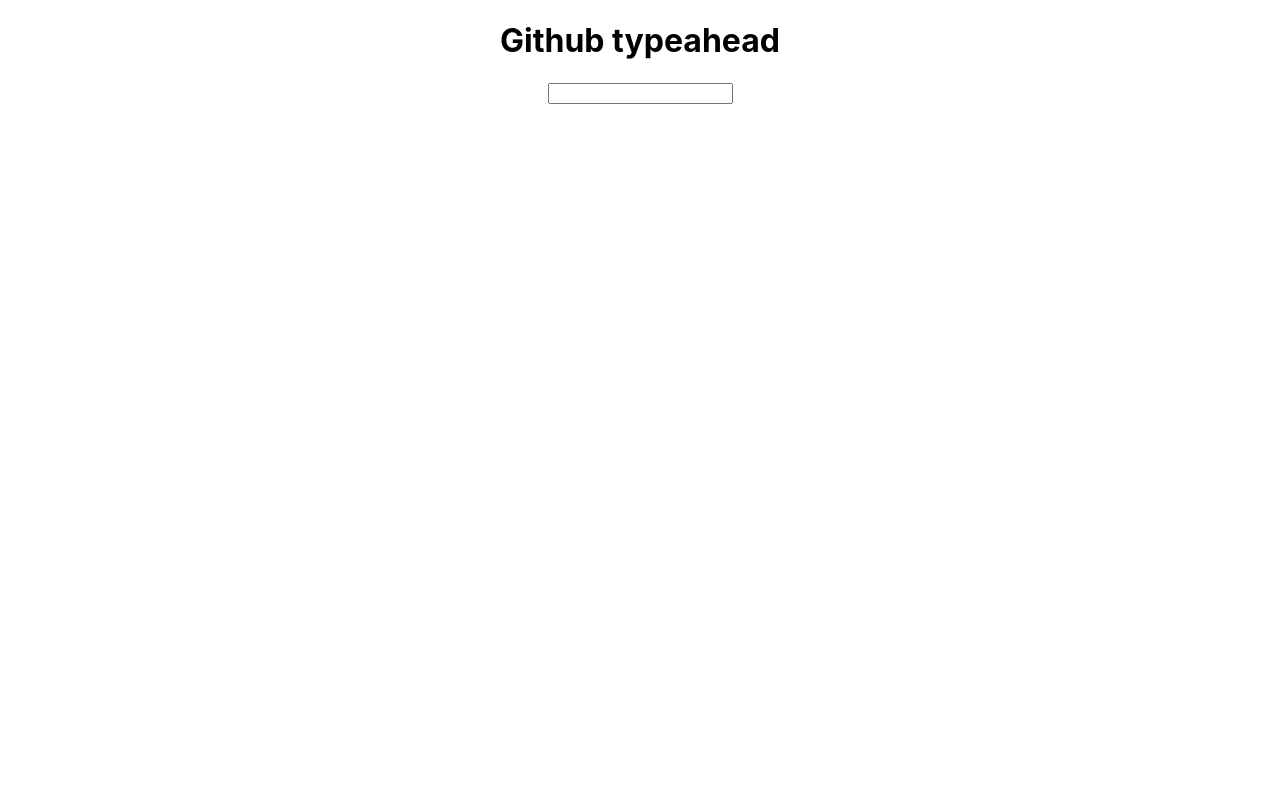
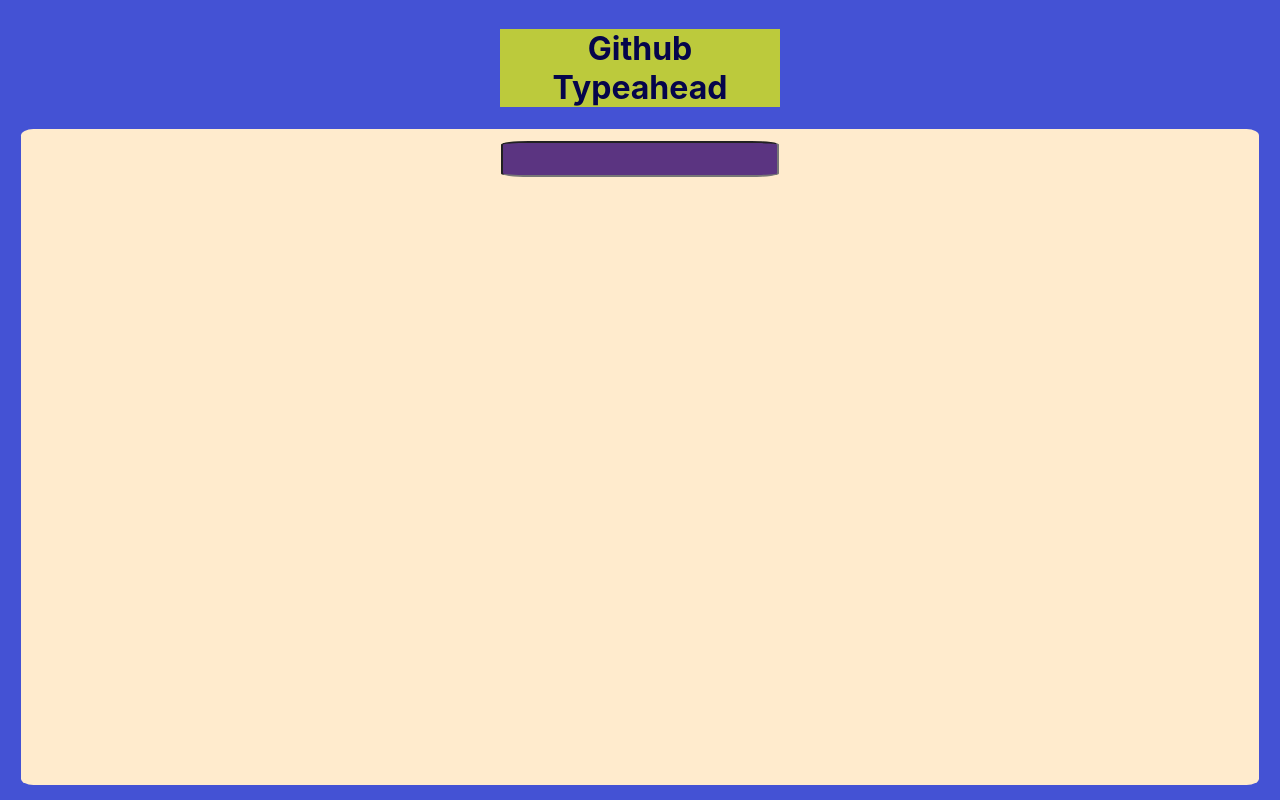
Before and after one commit to DimitriGoderidze94/Github-typeahead, a React (Create React App) app: page / in a window 1280 px wide. Built offline with nearby package versions, Linux system fonts and the light colour scheme.

Commit message:
mainly style changes

```diff
--- a/public/index.html
+++ b/public/index.html
@@ -1,43 +1,21 @@
 <!DOCTYPE html>
 <html lang="en">
+
 <head>
   <meta charset="utf-8" />
   <link rel="icon" href="%PUBLIC_URL%/favicon.ico" />
   <meta name="viewport" content="width=device-width, initial-scale=1" />
   <meta name="theme-color" content="#000000" />
-    <meta
-      name="description"
-      content="Web site created using create-react-app"
-    />
+  <meta name="description" content="Web site created using create-react-app" />
   <link rel="apple-touch-icon" href="%PUBLIC_URL%/logo192.png" />
-    <!--
-      manifest.json provides metadata used when your web app is installed on a
-      user's mobile device or desktop. See https://developers.google.com/web/fundamentals/web-app-manifest/
-    -->
   <link rel="manifest" href="%PUBLIC_URL%/manifest.json" />
-    <!--
-      Notice the use of %PUBLIC_URL% in the tags above.
-      It will be replaced with the URL of the `public` folder during the build.
-      Only files inside the `public` folder can be referenced from the HTML.
+  <title>React Typhead</title>
+</head>
 
-      Unlike "/favicon.ico" or "favicon.ico", "%PUBLIC_URL%/favicon.ico" will
-      work correctly both with client-side routing and a non-root public URL.
-      Learn how to configure a non-root public URL by running `npm run build`.
-    -->
-    <title>React App</title>
-  </head>
 <body>
   <noscript>You need to enable JavaScript to run this app.</noscript>
   <div id="root"></div>
-    <!--
-      This HTML file is a template.
-      If you open it directly in the browser, you will see an empty page.
 
-      You can add webfonts, meta tags, or analytics to this file.
-      The build step will place the bundled scripts into the <body> tag.
+</body>
 
-      To begin the development, run `npm start` or `yarn start`.
-      To create a production bundle, use `npm run build` or `yarn build`.
-    -->
-  </body>
 </html>
--- a/src/App.js
+++ b/src/App.js
@@ -1,6 +1,5 @@
 import Autocomplete from './components/Autocomplete';
 import React, { useEffect, useState } from "react";
-
 
 function App() {
   const [suggestions, setSuggestions] = useState([]);
@@ -9,47 +8,49 @@
   const [showSuggestions, setShowSuggestions] = useState(false);
   const [input, setInput] = useState("");
   const [avatarArray, setAvatarArray] = useState([]);
+  const [requestStatus, setRequestStatus] = useState(true)
+
 
   useEffect(() => {
-    if (input != "") {
-      fetch("https://api.github.com/search/users?q=" + input, {
-        headers: {
+    if (input !== "") {
+      fetch("https://api.github.com/search/users?q=" + input + "&page=1&per_page=100%3E", {
 
-        },
-        name: input
       }
       )
         .then(response => response.json())
         .then(data => {
           let nameArr = [];
           let avatarArr = [];
-          for (let i = 0; i < data["items"].length; i++) {
-            if (data["items"][i]["login"].toLowerCase().includes(input.toLowerCase())) {
-              nameArr.push(data["items"][i]["login"]);
-              avatarArr.push(data["items"][i]["avatar_url"])
+          if (data.message) {
+            setRequestStatus(false)
+          } else {
+            if (data["items"]) {
+              for (let i = 0; i < data["items"].length; i++) {
+                if (data["items"][i]["login"].toLowerCase().includes(input.toLowerCase())) {
+                  nameArr.push(data["items"][i]["login"]);
+                  avatarArr.push(data["items"][i]["avatar_url"])
+                }
+              }
             }
+            setRequestStatus(true);
           }
-          console.log(nameArr)
-          const filtered = nameArr.filter(
-            (name) =>
-              name.toLowerCase().includes(input.toLowerCase())
-          );
-          setAvatarArray(avatarArr.slice(0, 4));
-          setSuggestions(nameArr.slice(0, 4));
+          setAvatarArray(avatarArr.slice(0, 7));
+          setSuggestions(nameArr.slice(0, 7));
         })
     }
+
+
   }, [input])
 
   useEffect(() => {
-
-    const unLinked = suggestions.filter(
+    const filtered = suggestions.filter(
       (suggestion) =>
         suggestion.toLowerCase().includes(input.toLowerCase())
     );
-    setFilteredSuggestions(unLinked);
+    setFilteredSuggestions(filtered);
     setActiveSuggestionIndex(0);
     setShowSuggestions(true);
-  }, [suggestions])
+  }, [suggestions, input])
 
 
 
@@ -67,10 +68,14 @@
   };
 
 
+
+
   return (
     <div>
-      <h1>Github typeahead</h1>
+      <h1>Github Typeahead</h1>
+      <br />
       <Autocomplete
+        requestStatus={requestStatus}
         avatarArray={avatarArray}
         onChange={onChange}
         onClick={onClick}
--- a/src/components/Autocomplete.js
+++ b/src/components/Autocomplete.js
@@ -1,21 +1,21 @@
-
 import SuggestionsListComponent from "./SuggestionsListComponent"
-
-
-
 
 const Autocomplete = (props) => {
 
     return (
         <div className="container">
-            <>
-                <input
-                    type="text"
-                    onChange={props.onChange}
-                    value={props.input}
-                />
-                {props.showSuggestions && props.input && <SuggestionsListComponent avatarArray={props.avatarArray} onClick={props.onClick} activeSuggestionIndex={props.activeSuggestionIndex} filteredSuggestions={props.filteredSuggestions} />}
-            </>
+            <input
+                type="text"
+                onChange={props.onChange}
+                value={props.input}
+            />
+            {props.showSuggestions && props.input &&
+                <SuggestionsListComponent
+                    requestStatus={props.requestStatus}
+                    avatarArray={props.avatarArray}
+                    onClick={props.onClick}
+                    activeSuggestionIndex={props.activeSuggestionIndex}
+                    filteredSuggestions={props.filteredSuggestions} />}
         </div>
     );
 
--- a/src/components/SuggestionsListComponent.js
+++ b/src/components/SuggestionsListComponent.js
@@ -1,6 +1,10 @@
-
 
 const SuggestionsListComponent = (props) => {
+  if (!props.requestStatus) {
+    return <div className="noSuggestions">
+      Request Limit Exeeded, Try Later
+    </div>
+  }
   return props.filteredSuggestions.length ? (
     <div className="suggestions">
       {props.filteredSuggestions.map((suggestion, index) => {
@@ -8,11 +12,11 @@
         return (
           <div
             className="suggestionactive" key={suggestion} onClick={props.onClick}>
+            <div className="avatarContainer">
+              <img className="avatarImg" src={props.avatarArray[index]} alt="" />
+            </div>
             <div className="nameContainer">
               {suggestion}
-            </div>
-            <div className="avatarContainer">
-              <img className="avatarImg" src={props.avatarArray[index]} alt="" />
             </div>
           </div>
         );
@@ -20,7 +24,7 @@
     </div>
   ) : (
     <div className="noSuggestions">
-      user not found
+
     </div>
   );
 };
--- a/src/index.css
+++ b/src/index.css
@@ -1,43 +1,74 @@
 * {
   text-align: center;
+
 }
 
 body {
 
-  font-family: -apple-system, BlinkMacSystemFont, 'Segoe UI', 'Roboto', 'Oxygen',
+  font-family: -apple-system,
+    BlinkMacSystemFont,
+    'Times New Roman',
+    'Roboto',
+    'Oxygen',
     'Ubuntu', 'Cantarell', 'Fira Sans', 'Droid Sans', 'Helvetica Neue',
     sans-serif;
   -webkit-font-smoothing: antialiased;
   -moz-osx-font-smoothing: grayscale;
+  background-color: rgb(68, 82, 212);
 
+  text-align: center;
 }
 
-code {
-  font-family: source-code-pro, Menlo, Monaco, Consolas, 'Courier New',
-    monospace;
+h1 {
+  display: inline-block;
+  width: 280px;
+  background-color: rgb(188, 202, 60);
+  color: rgb(5, 5, 75);
 }
 
 .container {
-  width: 100%;
-
+  width: 98%;
+  background-color: blanchedalmond;
   text-align: center;
-  min-height: 70vh;
+  min-height: 82vh;
+  margin: auto;
+  border-radius: 1%;
 }
 
+input {
+  margin: 1%;
+  height: 30px;
+  font-size: 19px;
+  width: 270px;
+  background-color: rgb(91, 52, 129);
+  color: white;
+  border-radius: 10%;
+}
+
+/* .token {
+  font-size: 15px;
+  height: 20px;
+} */
 
 .suggestions {
-  width: 500px;
+  font-size: 20px;
+  width: 280px;
   display: block;
   margin: auto;
+  font-weight: 800;
+  color: rgb(2, 2, 37);
 
-  border: 1px solid black;
 }
 
 
 .suggestionactive {
-  height: 15vh;
-  border: 1px solid black;
+  height: 8vh;
   position: relative;
+  margin-top: 2%;
+  border-radius: 5%;
+  background-color: rgb(81, 142, 233);
+  box-shadow: 2px 2px rgb(6, 34, 77);
+  text-shadow: 0.5px 0.5px rgb(2, 16, 37);
 }
 
 .nameContainer {
@@ -47,7 +78,7 @@
   -ms-transform: translateY(-50%);
   transform: translateY(-50%);
   display: inline-block;
-  right: 50%;
+  left: 25%;
 }
 
 .avatarContainer {
@@ -57,10 +88,22 @@
   -ms-transform: translateY(-50%);
   transform: translateY(-50%);
   display: inline-block;
-  left: 50%;
+  right: 80%;
 }
 
 .avatarImg {
-  width: 50px;
-  height: 50px;
+  width: 6vh;
+  height: 6vh;
 }
+
+.noSuggestions {
+  font-size: 40px;
+  width: 280px;
+  display: block;
+  margin: auto;
+  margin-top: 5%;
+  font-weight: 800;
+  color: rgb(2, 2, 37);
+  background-color: rgb(138, 236, 73);
+  border-radius: 10%;
+}
--- a/src/index.js
+++ b/src/index.js
@@ -11,7 +11,4 @@
   document.getElementById('root')
 );
 
-// If you want to start measuring performance in your app, pass a function
-// to log results (for example: reportWebVitals(console.log))
-// or send to an analytics endpoint. Learn more: https://bit.ly/CRA-vitals
 reportWebVitals();
```
Lines whose indentation alone changed are shown as unchanged.
